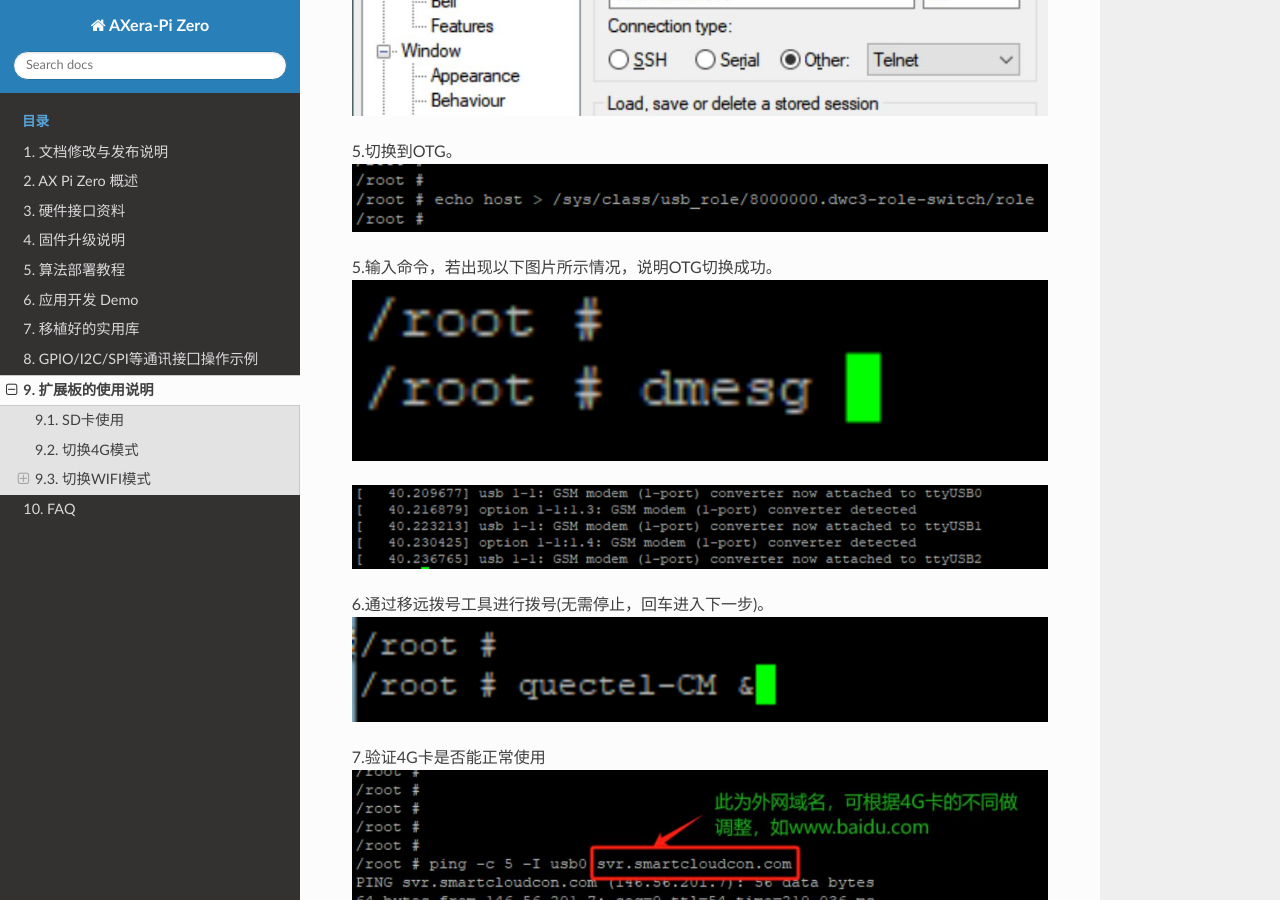
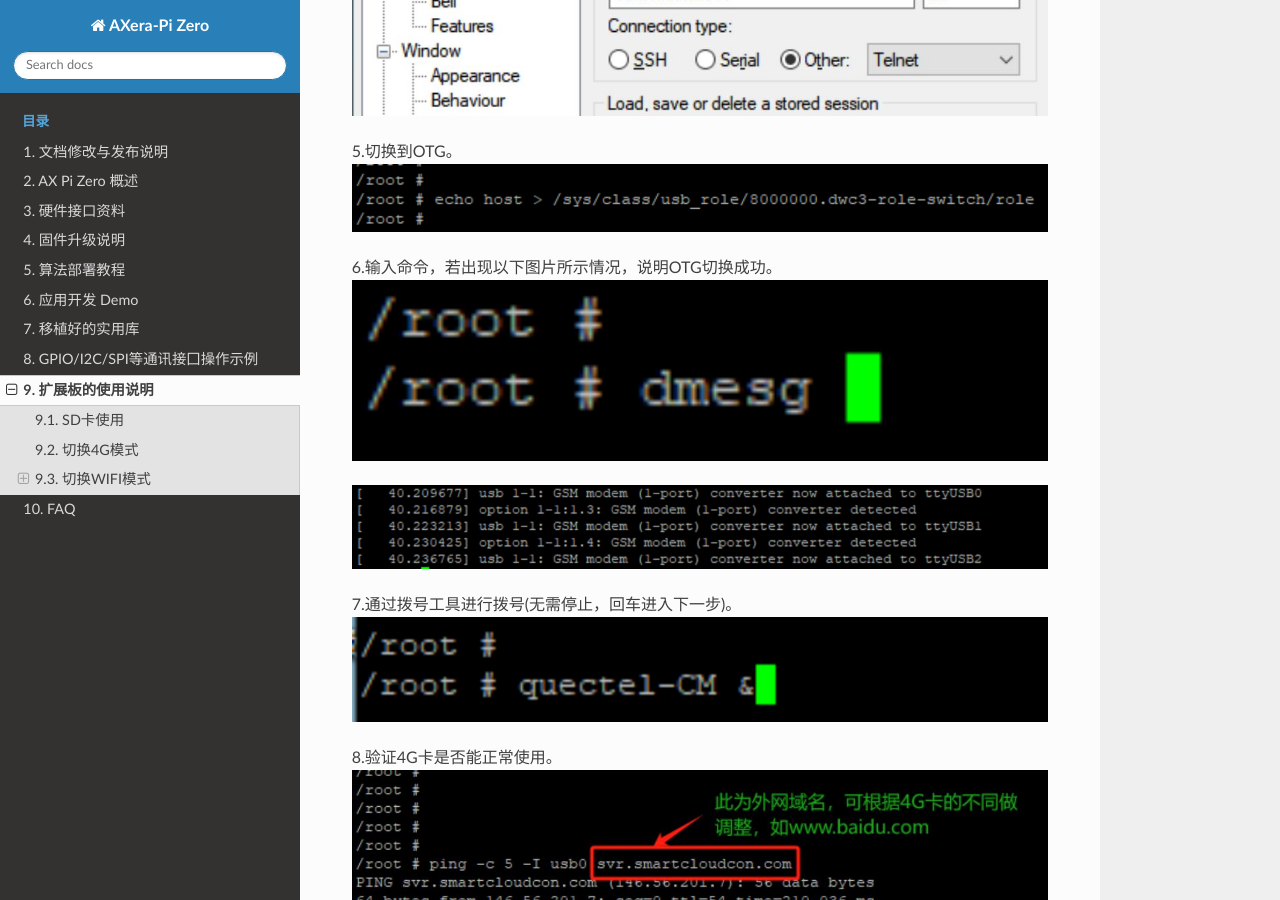
Before and after one commit to AXERA-TECH/axera-pi-zero-docs, a Sphinx documentation site: the page built from source/doc_guide_board.md, in a window 1280 px wide and 900 px high, scrolled down 4212 px. Built offline with Sphinx 7.4.7 and the Read the Docs theme 2.0.0, drawn with Linux system fonts in a browser that asks for light colours; some of the changed text lies outside the part shown.

Commit message:
board:correct error

```diff
--- a/source/doc_guide_board.md
+++ b/source/doc_guide_board.md
@@ -1,6 +1,6 @@
 # 扩展板的使用说明
 
-AXera_Pi Zero增加4G无线通讯板（简称：扩展板），支持4G/WIFI/SD卡。<br />
+**AXera_Pi Zero**增加4G无线通讯板（简称：扩展板），支持4G/WIFI/SD卡。<br />
 ![](./media/board/board_1.png)
 
 <font size="5">使用不同的模式，天线安装位置也不同，具体的连接位置如图。</font><br />
@@ -25,7 +25,7 @@ AXera_Pi Zero增加4G无线通讯板（简称：扩展板），支持4G/WIFI/SD
 5.输入命令，查看是否挂载成功。<br />
 ![](./media/board/SD/sd_5.jpg)
 
-6.如需挂载到其他位置，先卸载原来挂载位置后，按照第5步确认是否卸载成功，再从第1步开始操作，。<br />
+6.如需挂载到其他位置，先卸载原来挂载位置后，按照第5步确认是否卸载成功，再从第1步开始操作。<br />
 ![](./media/board/SD/sd_6.png)
 
 ## 切换4G模式
@@ -46,15 +46,15 @@ AXera_Pi Zero增加4G无线通讯板（简称：扩展板），支持4G/WIFI/SD
 5.切换到OTG。<br />
 ![](./media/board/4G/board_2.jpg)
 
-5.输入命令，若出现以下图片所示情况，说明OTG切换成功。<br />
+6.输入命令，若出现以下图片所示情况，说明OTG切换成功。<br />
 ![](./media/board/4G/board_3.jpg)
 
 ![](./media/board/4G/board_4.jpg)
 
-6.通过移远拨号工具进行拨号(无需停止，回车进入下一步)。<br />
+7.通过拨号工具进行拨号(无需停止，回车进入下一步)。<br />
 ![](./media/board/4G/board_5.png)
 
-7.验证4G卡是否能正常使用<br />
+8.验证4G卡是否能正常使用。<br />
 ![](./media/board/4G/board_9.jpg)
 
 ## 切换WIFI模式
```
Also changed, not shown: other parts of source/doc_guide_board.md (+2 -2 lines), source/media/board/wifi/STA/sta_1.jpg.
